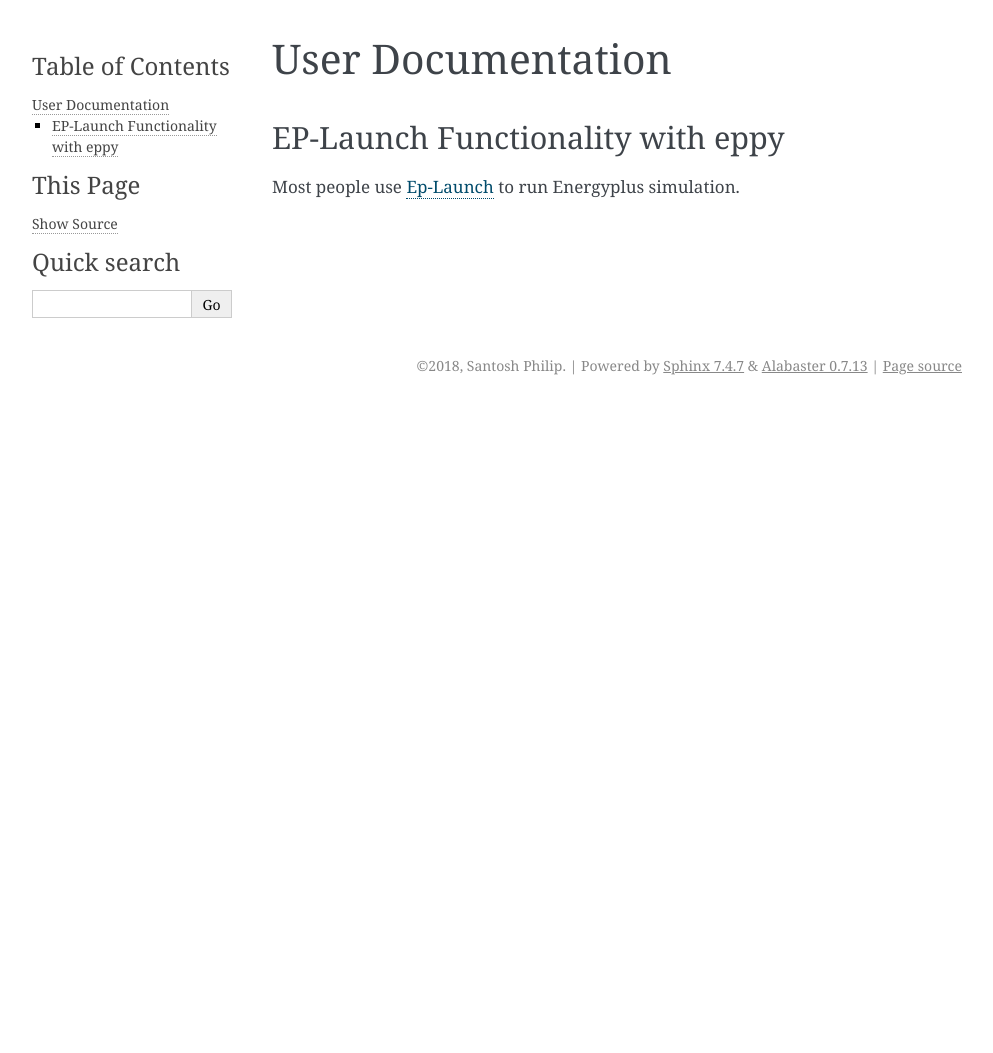
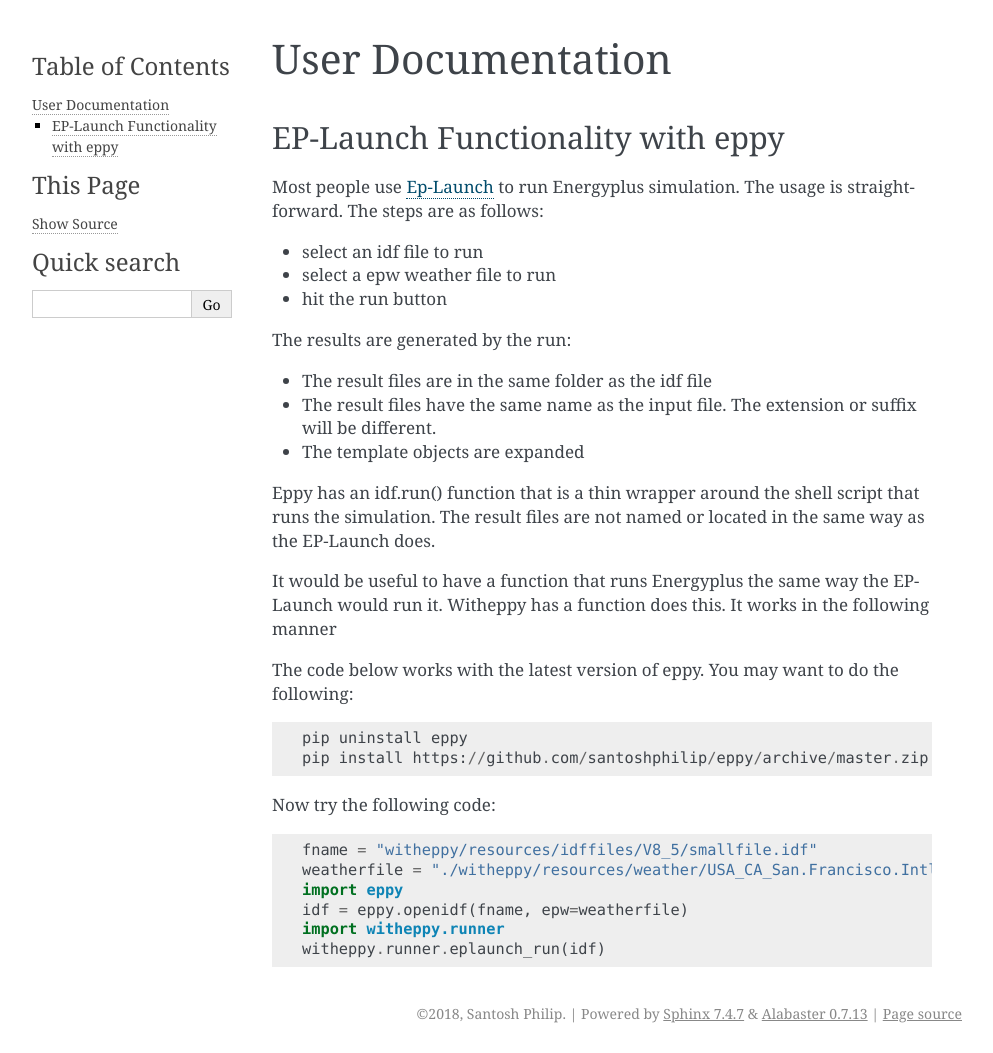
Before and after one commit to pyenergyplus/witheppy, a Sphinx documentation site: the page built from docs/userdocs.rst, in a window 1280 px wide. Shown: the whole page, without its empty margins (148-1141 px from the left). Built offline with Sphinx 7.4.7, drawn with Linux system fonts in a browser that asks for light colours; before the commit the page ends 900 px from its top, so only the background shows below that.

Commit message:
modified:   docs/userdocs.rst

```diff
--- a/docs/userdocs.rst
+++ b/docs/userdocs.rst
@@ -6,4 +6,32 @@
 ---------------------------------
 
 Most people use
-`Ep-Launch <https://bigladdersoftware.com/epx/docs/8-3/getting-started/ep-launch-program.html>`_ to run Energyplus simulation.
+`Ep-Launch <https://bigladdersoftware.com/epx/docs/8-3/getting-started/ep-launch-program.html>`_ to run Energyplus simulation. The usage is straightforward. The steps are as follows:
+
+- select an idf file to run
+- select a epw weather file to run
+- hit the run button
+
+The results are generated by the run:
+
+- The result files are in the same folder as the idf file
+- The result files have the same name as the input file. The extension or suffix will be different.
+- The template objects are expanded
+
+Eppy has an idf.run() function that is a thin wrapper around the shell script that runs the simulation. The result files are not named or located in the same way as the EP-Launch does.
+
+It would be useful to have a function that runs Energyplus the same way the EP-Launch would run it. Witheppy has a function does this. It works in the following manner
+
+The code below works with the latest version of eppy. You may want to do the following::
+
+    pip uninstall eppy
+    pip install https://github.com/santoshphilip/eppy/archive/master.zip
+
+Now try the following code::
+
+    fname = "witheppy/resources/idffiles/V8_5/smallfile.idf"
+    weatherfile = "./witheppy/resources/weather/USA_CA_San.Francisco.Intl.AP.724940_TMY3.epw"
+    import eppy
+    idf = eppy.openidf(fname, epw=weatherfile)
+    import witheppy.runner
+    witheppy.runner.eplaunch_run(idf)
```
